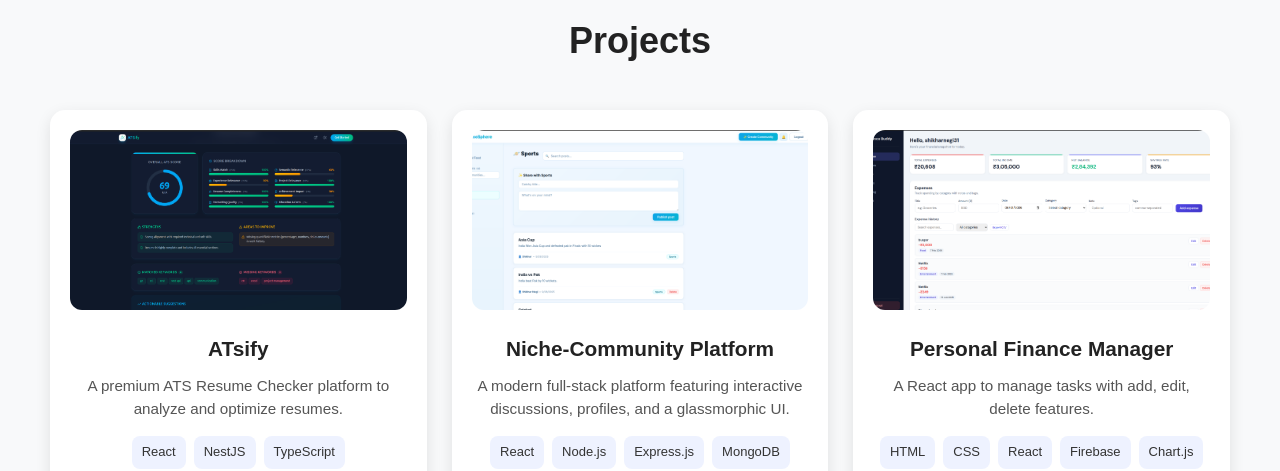
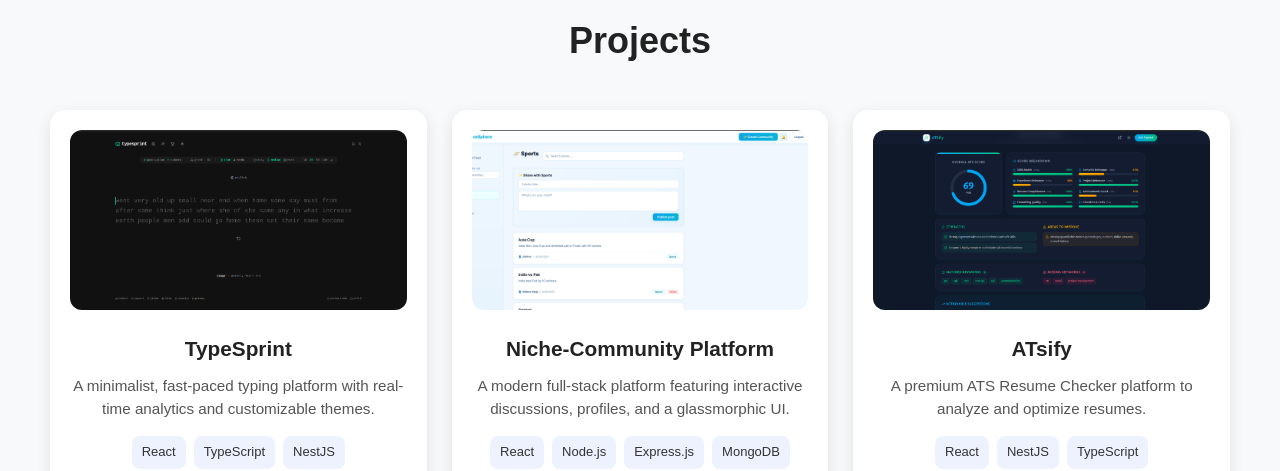
Before and after one commit to ShikharNegi0515/Portfolio, a React (Create React App) app: page / in a window 1280 px wide. Shown: the part 2400-2871 px from the top of the page. Built offline with nearby package versions, Linux system fonts and the light colour scheme.

Commit message:
feat: add ATSify project and update project descriptions

```diff
--- a/src/components/Hero.jsx
+++ b/src/components/Hero.jsx
@@ -3,8 +3,8 @@ import { FaLinkedin, FaGithub } from "react-icons/fa";
 
 const Hero = () => {
     const handleResume = () => {
-        const viewLink = "https://drive.google.com/file/d/1_c8VJLROuw0Uo8aTF784e3BNjlyWmc6_/view?usp=sharing";
-        const downloadLink = "https://drive.google.com/uc?export=download&id=1_c8VJLROuw0Uo8aTF784e3BNjlyWmc6_";
+        const viewLink = "https://drive.google.com/file/d/1o6Wqzl92fxHLx8K-C3Qi9ij1IXUItZIn/view?usp=sharing";
+        const downloadLink = "https://drive.google.com/uc?export=download&id=1o6Wqzl92fxHLx8K-C3Qi9ij1IXUItZIn";
 
 
         // Open in new tab
--- a/src/components/Navbar.jsx
+++ b/src/components/Navbar.jsx
@@ -7,8 +7,8 @@ const Navbar = () => {
     // const resumeLink = "https://drive.google.com/uc?export=download&id=1CVbNOBVwdlDhqKE9SZTNovS4NEuSMq-I";
 
     const handleResumeDownload = () => {
-        const viewLink = "https://drive.google.com/file/d/1_c8VJLROuw0Uo8aTF784e3BNjlyWmc6_/view?usp=sharing";
-        const downloadLink = "https://drive.google.com/uc?export=download&id=1_c8VJLROuw0Uo8aTF784e3BNjlyWmc6_";
+        const viewLink = "https://drive.google.com/file/d/1o6Wqzl92fxHLx8K-C3Qi9ij1IXUItZIn/view?usp=sharing";
+        const downloadLink = "https://drive.google.com/uc?export=download&id=1o6Wqzl92fxHLx8K-C3Qi9ij1IXUItZIn";
 
 
         window.open(viewLink, "_blank");
--- a/src/components/Projects.jsx
+++ b/src/components/Projects.jsx
@@ -1,7 +1,7 @@
 import React from "react";
 
 import nicheImg from "../assets/niche.png";
-import financeImg from "../assets/finance.png";
+import typesprintImg from "../assets/TypeSprint.png";
 import atsifyImg from "../assets/ATSify.png";
 
 // use external icon URLs so you don't need local icon files
@@ -11,12 +11,12 @@ const netlifyIcon =
 
 const projectsData = [
     {
-        name: "ATsify",
-        description: "A premium ATS Resume Checker platform to analyze and optimize resumes.",
-        image: atsifyImg,
-        github: "https://github.com/ShikharNegi0515/ATSify-Smart-Resume-Checker--FrontEnd",
-        netlify: "https://at-sify-smart-resume-checker-front.vercel.app/",
-        tech: "React | NestJS | TypeScript",
+        name: "TypeSprint",
+        description: "A minimalist, fast-paced typing platform with real-time analytics and customizable themes.",
+        image: typesprintImg,
+        github: "https://github.com/ShikharNegi0515/TypeSprint",
+        netlify: "https://type-sprint-lime.vercel.app/",
+        tech: "React | TypeScript | NestJS",
     },
     {
         name: "Niche-Community Platform",
@@ -27,12 +27,12 @@ const projectsData = [
         tech: "React | Node.js | Express.js | MongoDB | CSS",
     },
     {
-        name: "Personal Finance Manager",
-        description: "A React app to manage tasks with add, edit, delete features.",
-        image: financeImg,
-        github: "https://github.com/ShikharNegi0515/PersonalFinanceManager",
-        netlify: "https://personal-finance-manager-dusky.vercel.app/",
-        tech: "HTML | CSS | React | Firebase | Chart.js",
+        name: "ATsify",
+        description: "A premium ATS Resume Checker platform to analyze and optimize resumes.",
+        image: atsifyImg,
+        github: "https://github.com/ShikharNegi0515/ATSify-Smart-Resume-Checker--FrontEnd",
+        netlify: "https://at-sify-smart-resume-checker-front.vercel.app/",
+        tech: "React | NestJS | TypeScript",
     }
 ];
 
```
Also changed, not shown: src/assets/TypeSprint.png (added).
